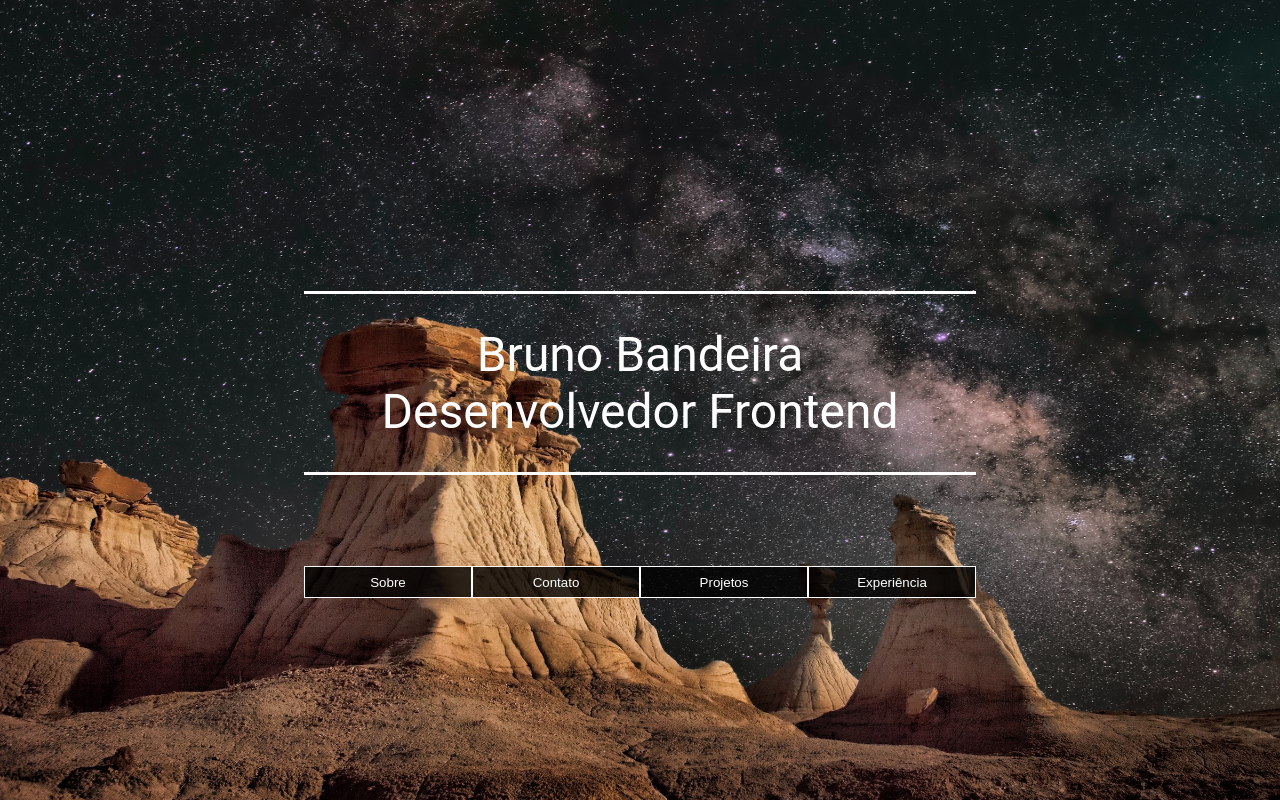
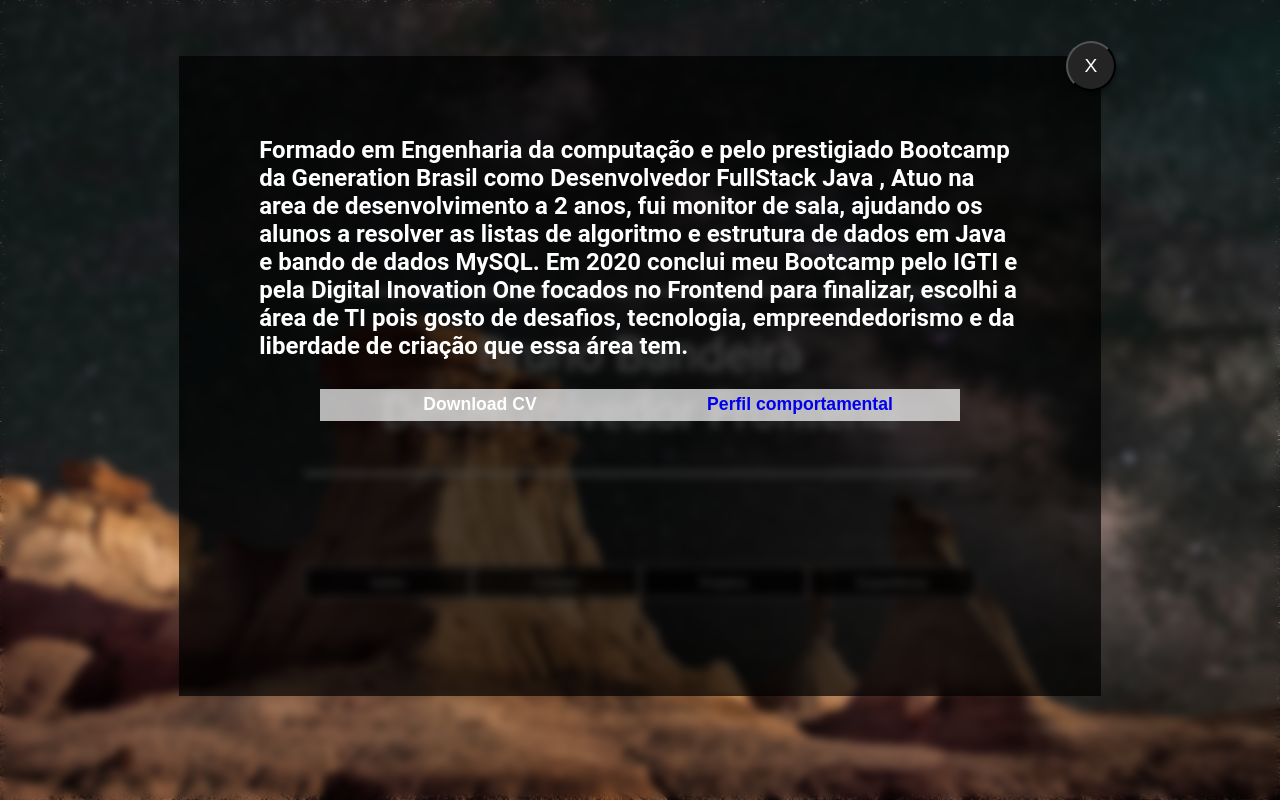
Before and after one commit to BrunodevBandeira/Portifolio-React, a React (Create React App) app: page / in a window 1280 px wide. Built offline with nearby package versions, Linux system fonts and the light colour scheme.

Commit message:
Add about scss

```diff
--- a/src/components/Modal.module.scss
+++ b/src/components/Modal.module.scss
@@ -31,14 +31,14 @@ $dark:  #1d2671;
     .containerModal {
         background: rgba(0, 0, 0, .7);
         color: aliceblue;
-        max-width: 55rem;
+        width: 72%;
         max-height: 80vh;
         position: relative;
         display: flex;
         flex-wrap: wrap;
         flex-direction: column;
         padding: 5rem;
-
+        margin: 0 1rem;
 
         .close {
             width: 50px;
@@ -56,9 +56,11 @@ $dark:  #1d2671;
 
         .content {
           // background: yellow;
-          width: 42rem;
-          height: 20rem;
+          overflow-wrap: break-word;
+          width: 100%;
+          height: 100vh;
           margin: 0 auto;
+          overflow: hidden;
         }
     }
 }
--- a/src/components/Sobre.js
+++ b/src/components/Sobre.js
@@ -11,7 +11,7 @@ const Sobre = () => {
       <section className={styles.Sobre}>
         <div>
           <button className={styles.btn} onClick={() => setIsModalVisible(true)}> Sobre </button>
-          {isModalVisible ? (<Modal  onClose={() => {setIsModalVisible(false)}}>
+          {true ? (<Modal  onClose={() => {setIsModalVisible(false)}}>
                 {sobre.map(({ texto }) => (
                   <div className={styles.sobreContainer}>
                     <h2 className={styles.containerTxt}> {texto} </h2>
--- a/src/components/Sobre.module.scss
+++ b/src/components/Sobre.module.scss
@@ -15,6 +15,7 @@
         align-items: center;
         flex-direction: column;
         flex-wrap: wrap;
+
         .containerTxt {
             color: #fff;
             overflow: hidden;
```
